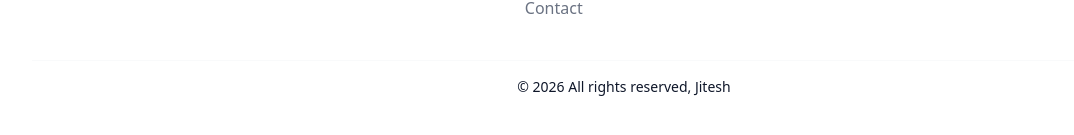
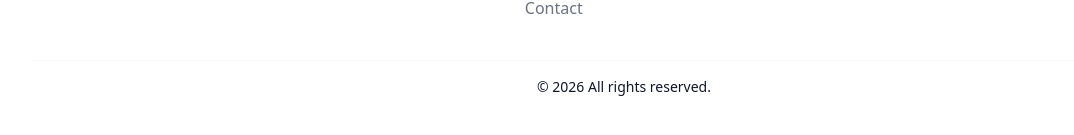
Before and after one commit to Jitesh39/portfolio-jitesh, a Next.js app: page / in a window 1280 px wide. Shown: the part 3030-3165 px from the top of the page, without its empty margins (16-1090 px from the left). Built offline with nearby package versions, Linux system fonts and the light colour scheme; a web font is replaced by a local one.

Commit message:
Updated Footer

```diff
--- a/package.json
+++ b/package.json
@@ -12,6 +12,7 @@
     "framer-motion": "^12.29.0",
     "lucide-react": "^0.562.0",
     "next": "16.1.4",
+    "next-themes": "^0.4.6",
     "react": "19.2.3",
     "react-dom": "19.2.3"
   },
--- a/src/components/Footer.tsx
+++ b/src/components/Footer.tsx
@@ -44,7 +44,7 @@ export default function Footer() {
                 {/* Bottom Bar */}
                 <div className="text-center pt-4 border-t border-gray-50 py-1">
                     <p className="text-black-500   text-sm">
-                        © 2026 All rights reserved, Jitesh
+                        © 2026 All rights reserved.
                     </p>
                 </div>
             </div>
```
Also changed, not shown: 1 other file (tests, documents, lock files or other folders).
